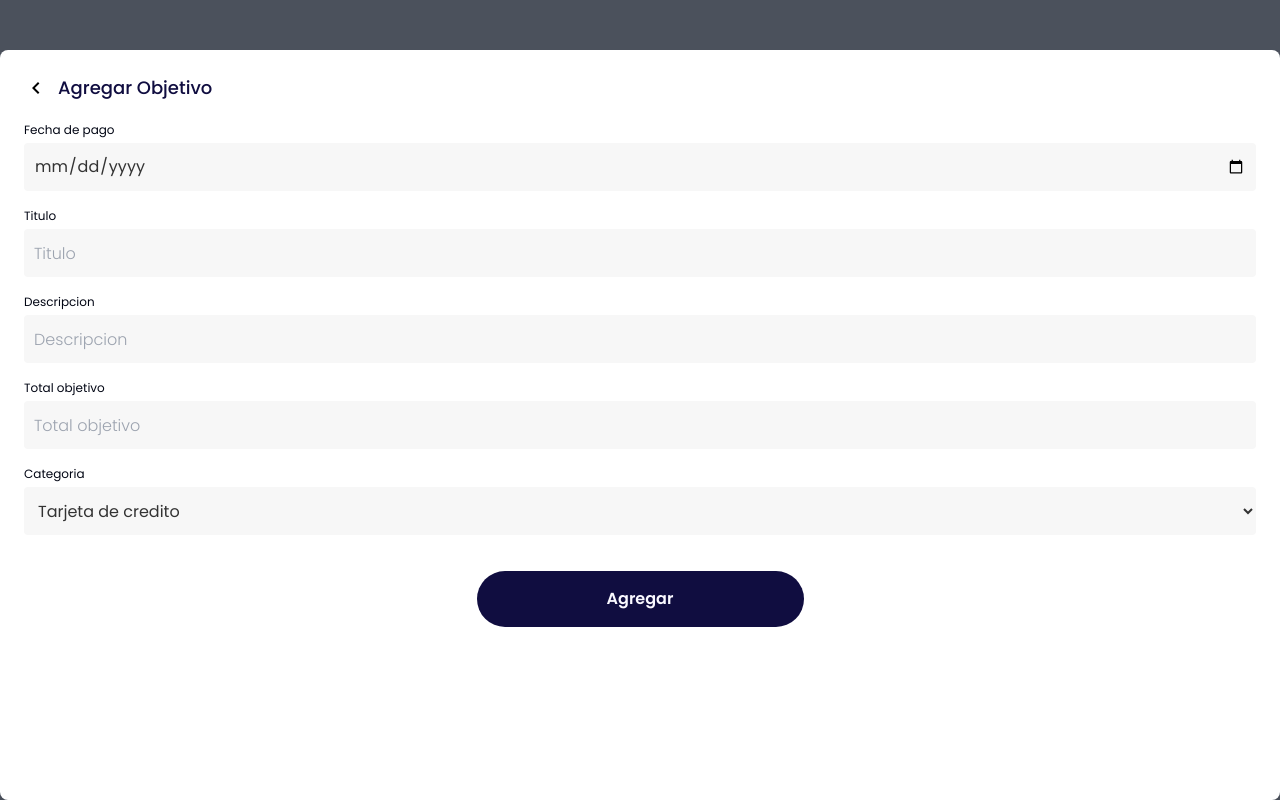
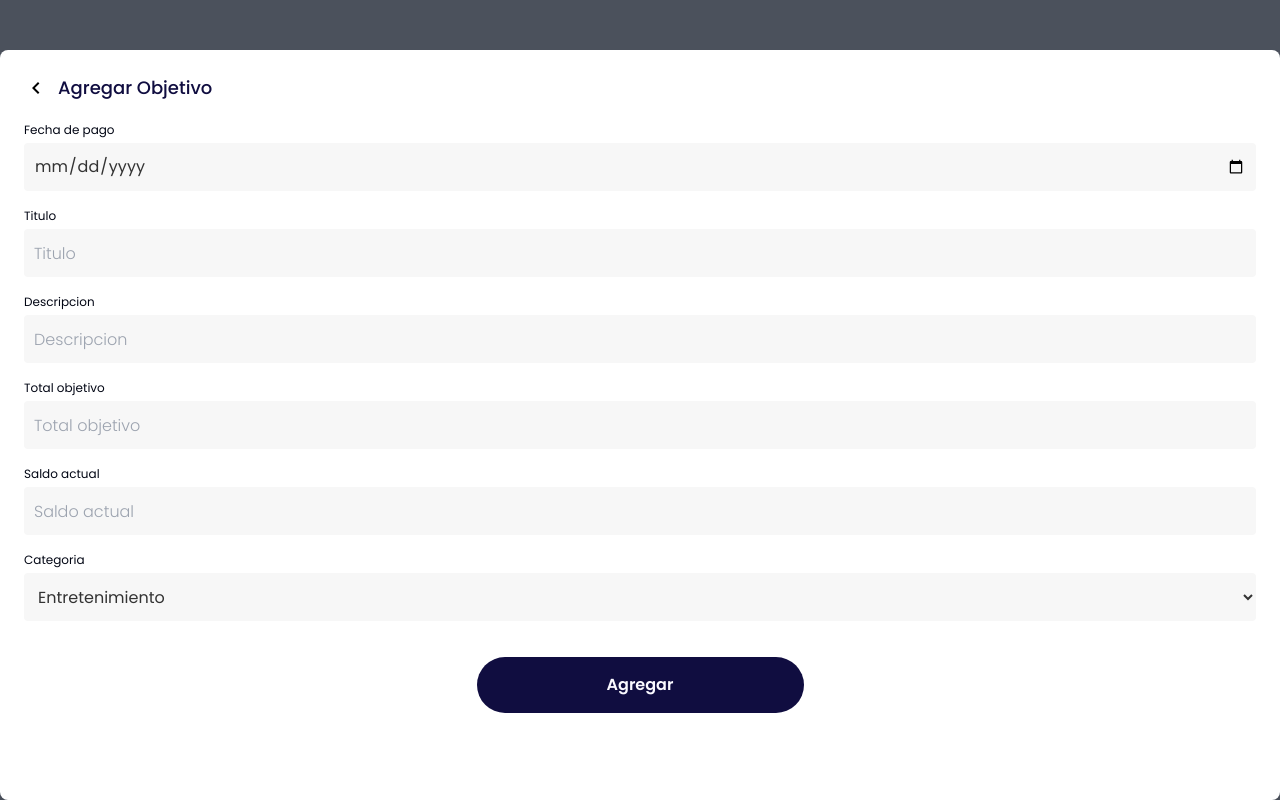
Before and after one commit to telnesito/finapp, a Next.js app: page /objetivos in a window 1280 px wide. Both pictures are taken after a click on the button 1230 px from the left and 670 px from the top of the page. Built offline with nearby package versions, Linux system fonts and the light colour scheme.

Commit message:
[SERVICES] Flujo para agregar objetivos

```diff
--- a/app/components/CardInOut.jsx
+++ b/app/components/CardInOut.jsx
@@ -145,7 +145,8 @@ const CardInOut = ({ title, description, amounth, category, date, account, tipo,
 
             <div>
               <p className='text-GrisLabel text-[12px] mb-1'>Cuenta</p>
-              <select required value={updatedFields.cuenta} onChange={({ target }) => handleGetText('cuenta', target.value)} className='w-full focus:bg-white h-[48px] placeholder:font-light p-[10px] text-NegroInputs outline-1 outline-Gris rounded bg-[#F7F7F7]'>
+              <select required value={updatedFields.cuenta}
+                onChange={({ target }) => handleGetText('cuenta', target.value)} className='w-full focus:bg-white h-[48px] placeholder:font-light p-[10px] text-NegroInputs outline-1 outline-Gris rounded bg-[#F7F7F7]'>
                 <option >Cuentas</option>
                 <option>Efectivo</option>
                 <option>Tarjeta de credito</option>
--- a/app/components/CardObjetive.jsx
+++ b/app/components/CardObjetive.jsx
@@ -1,15 +1,29 @@
 import Image from "next/image";
-import React from "react";
+import React, { useState } from "react";
 import useModal from "../customHooks/useModa";
 import { Box, Modal } from "@mui/material";
 import TextField from "./TextField";
 import Button from "./Button";
 import KeyboardArrowLeftIcon from "@mui/icons-material/KeyboardArrowLeft";
 
-const CardObjetive = ({ title, description, date, total, current }) => {
+const CardObjetive = ({ title, description, date, total, current, state, category }) => {
   // Calcular el porcentaje de progreso
   const progress = Math.floor((current / total) * 100);
   const { closeModal, isOpen, openModal } = useModal();
+
+
+  const [newObjetivo, setNewObjetivo] = useState({
+    fecha: '',
+    meta: '',
+    titulo: '',
+    categoria: 'Entretenimiento',
+    descripcion: '',
+    estado: 1
+  })
+
+  const handleGetText = (name, value) => {
+    setNewObjetivo({ ...newObjetivo, [name]: value });
+  };
 
   return (
     <div className={"p-[10px]"} onClick={() => openModal()}>
--- a/app/components/Ingresos.jsx
+++ b/app/components/Ingresos.jsx
@@ -58,7 +58,10 @@ const Ingresos = () => {
 
   return (
     <form onSubmit={(e) => handleSubmit(e)} className='animate-fade-aparecer mt-[15px] flex flex-col gap-2 '>
-      <TextField defaultValue={newIngreso.fecha} onChange={(value) => handleGetText('fecha', value)} label={'Fecha'} type='date' />
+
+      <TextField defaultValue={newIngreso.fecha}
+        onChange={(value) => handleGetText('fecha', value)} label={'Fecha'} type='date' />
+
       <TextField defaultValue={newIngreso.importe} min={0} onChange={(value) => handleGetText('importe', value)} label={'Importe'} type='number' />
       <TextField defaultValue={newIngreso.titulo} onChange={(value) => handleGetText('titulo', value)} label={'Titulo'} type='text' />
 
--- /dev/null
+++ b/app/firebase/firestore/addObjetive.js
@@ -0,0 +1,40 @@
+import { db, auth } from "..";
+import { doc, collection, setDoc, updateDoc } from "firebase/firestore";
+import { getUserProfile } from "./getProfileFromDb";
+
+export const agregarObjetivo = async (data) => {
+  try {
+    const { fecha, meta, titulo, categoria, descripcion, porcentaje, estado, saldoActual } = data;
+
+    // Comprobamos si hay un usuario iniciado
+    if (auth.currentUser) {
+      const { uid } = auth.currentUser;
+      // Creamos una referencia al documento del proyecto en la colección "proyectos" del usuario correspondiente
+
+      const profileDoc = doc(db, "users", uid)
+      const objetivoDoc = doc(
+        collection(db,
+          "users", uid, "objetivos"));
+      // Establecemos los datos del proyecto en el documento correspondiente
+      await setDoc(objetivoDoc, {
+        fecha,
+        meta,
+        saldoActual,
+        titulo,
+        categoria,
+        descripcion,
+        porcentaje: Math.floor((saldoActual / meta) * 100),
+        estado
+      });
+
+
+      return 'Se ha registrado correctamente el objetivo'
+    } else {
+      throw new Error("No existe un usuario logueado");
+    }
+    // Devolvemos un mensaje indicando que el proyecto se ha creado correctamente
+  } catch (error) {
+    // Si se produce un error, devolvemos el mensaje de error en la respuesta
+    return error
+  }
+};
--- a/app/objetivos/page.js
+++ b/app/objetivos/page.js
@@ -5,18 +5,69 @@ import Transacciones from '../components/Transacciones'
 import ButtonTabs from '../components/ButtonTabs'
 import CardObjetive from '../components/CardObjetive'
 import Tabs from '../components/Tabs'
-import { Box } from '@mui/material'
+import { Backdrop, Box, CircularProgress } from '@mui/material'
 import useModal from '../customHooks/useModa'
 import AddIcon from '@mui/icons-material/Add';
 import Modal from '../components/Modal'
 import TextField from '../components/TextField'
 import KeyboardArrowLeftIcon from '@mui/icons-material/KeyboardArrowLeft';
 import Button from '../components/Button'
+import { agregarObjetivo } from '../firebase/firestore/addObjetive'
+import SuccesfullModal from '../components/SuccesfullModal'
 
 
 const Page = () => {
   const { isOpen, openModal, isClosing, closeModal } = useModal()
+  const modalConfirmacion = useModal()
+
   const [optionModal, setOptionModal] = useState(0)
+  const [isLoading, setIsLoading] = useState(false)
+
+  // const progress = Math.floor((current / total) * 100);
+
+
+  const [newObjetivo, setNewObjetivo] = useState({
+    fecha: '',
+    meta: '',
+    titulo: '',
+    categoria: 'Entretenimiento',
+    descripcion: '',
+    estado: 1,
+    saldoActual: '',
+    porcentaje: ''
+  })
+
+  const handleGetText = (name, value) => {
+    setNewObjetivo({ ...newObjetivo, [name]: value });
+  };
+
+
+  const handleSubmit = async (e) => {
+    e.preventDefault()
+    setIsLoading(true)
+
+    try {
+
+      const res = await agregarObjetivo(newObjetivo)
+      setIsLoading(false)
+      modalConfirmacion.openModal()
+      setNewObjetivo({
+        fecha: '',
+        meta: '',
+        titulo: '',
+        categoria: 'Entretenimiento',
+        descripcion: '',
+        estado: 1,
+        saldoActual: '',
+        porcentaje: ''
+
+      })
+
+    } catch (error) {
+      console.log(error)
+    }
+  }
+
   return (
     <div className='bg-[#F9FAFC] pl-[20px] pt-[20px] pr-[20px]'>
       <Box padding={'15px 15px'} onClick={() => openModal()} component={'button'} position={'fixed'} bottom={'100px'} right={'20px'} display={'flex'} justifyContent={'center'} alignItems={'center'} width={'60px'} height={'60px'} borderRadius={'100%'} bgcolor={'#100D40'}>
@@ -33,16 +84,16 @@ const Page = () => {
         </Tabs>
         <div className='mt-4'>
           {optionModal === 0 ? <Transacciones>
-            <CardObjetive description={"Subscripcion mensual"} title={"Spotify Sub."}total={200} current={200} date={"11 Oct 2021"}/>
-            <CardObjetive description={"Subscripcion mensual"} title={"Spotify Sub."}total={200} current={50} date={"11 Oct 2021"}/>
+            <CardObjetive description={"Subscripcion mensual"} title={"Spotify Sub."} total={200} current={200} date={"11 Oct 2021"} />
+            <CardObjetive description={"Subscripcion mensual"} title={"Spotify Sub."} total={200} current={50} date={"11 Oct 2021"} />
 
           </Transacciones>
             : optionModal === 1 ? <Transacciones>
-              <CardObjetive description={"Subscripcion mensual"} title={"Spotify Sub."}total={200} current={50} date={"11 Oct 2021"}/>
+              <CardObjetive description={"Subscripcion mensual"} title={"Spotify Sub."} total={200} current={50} date={"11 Oct 2021"} />
 
             </Transacciones>
               : <Transacciones>
-        <CardObjetive description={"Subscripcion mensual"} title={"Spotify Sub."}total={200} current={50} date={"11 Oct 2021"}/>
+                <CardObjetive description={"Subscripcion mensual"} title={"Spotify Sub."} total={200} current={50} date={"11 Oct 2021"} />
               </Transacciones>}
         </div>
 
@@ -53,21 +104,28 @@ const Page = () => {
             <p className='text-azulMarino text-[18px] font-medium '>Agregar Objetivo</p>
           </Box>
 
-          <form>
+          <form onSubmit={(e) => handleSubmit(e)}>
             <div className='flex flex-col gap-4'>
-              <TextField label={'Fecha de pago'} type='date'></TextField>
+              <TextField onChange={(value) => handleGetText('fecha', value)} defaultValue={newObjetivo.fecha} label={'Fecha de pago'} type='date'></TextField>
 
-              <TextField label={'Titulo'} type='text'></TextField>
-              <TextField label={'Descripcion'} type='text'></TextField>
-              <TextField label={'Total objetivo'} type='number'></TextField>
+              <TextField onChange={(value) => handleGetText('titulo', value)} defaultValue={newObjetivo.titulo} label={'Titulo'} type='text'></TextField>
+              <TextField onChange={(value) => handleGetText('descripcion', value)} defaultValue={newObjetivo.descripcion} label={'Descripcion'} type='text'></TextField>
+              <TextField min={0} onChange={(value) => handleGetText('meta', value)} defaultValue={newObjetivo.meta} label={'Total objetivo'} type='number'></TextField>
+              <TextField onChange={(value) => handleGetText('saldoActual', value)} defaultValue={newObjetivo.saldoActual} label={'Saldo actual'} min={0} type='number'></TextField>
+
               <div>
                 <p className='text-GrisLabel text-[12px] mb-1'>Categoria</p>
-                <select required className='w-full focus:bg-white h-[48px] placeholder:font-light p-[10px] text-NegroInputs outline-1 outline-Gris rounded bg-[#F7F7F7]'>
-                  <option >Tarjeta de credito</option>
-                  <option>Servicios de streaming</option>
-                  <option>Internet</option>
-                  <option>Agua</option>
-                  <option>Electricidad</option>
+                <select required value={newObjetivo.categoria}
+                  onChange={({ target }) => handleGetText('categoria', target.value)} className='w-full focus:bg-white h-[48px] placeholder:font-light p-[10px] text-NegroInputs outline-1 outline-Gris rounded bg-[#F7F7F7]'>
+                  <option >Comida</option>
+                  <option>Entretenimiento</option>
+                  <option>Transporte</option>
+                  <option>Cultura</option>
+                  <option>Regalos</option>
+                  <option>Educacion</option>
+                  <option>Ropa</option>
+                  <option>Mantenimiento del hogar</option>
+                  <option>Productos de belleza</option>
                   <option>Otro</option>
 
                 </select>
@@ -76,7 +134,15 @@ const Page = () => {
                 <Button value={'Agregar'} type='contained' />
               </div>
             </div>
+            <SuccesfullModal closeModal={modalConfirmacion.closeModal} text={'Se ha registrado un objetivo correctamente'} isOpen={modalConfirmacion.isOpen} />
 
+            <Backdrop
+              sx={{ color: '#fff', zIndex: (theme) => theme.zIndex.drawer + 1 }}
+              open={isLoading}
+
+            >
+              <CircularProgress color="inherit" />
+            </Backdrop>
 
 
           </form>
```
